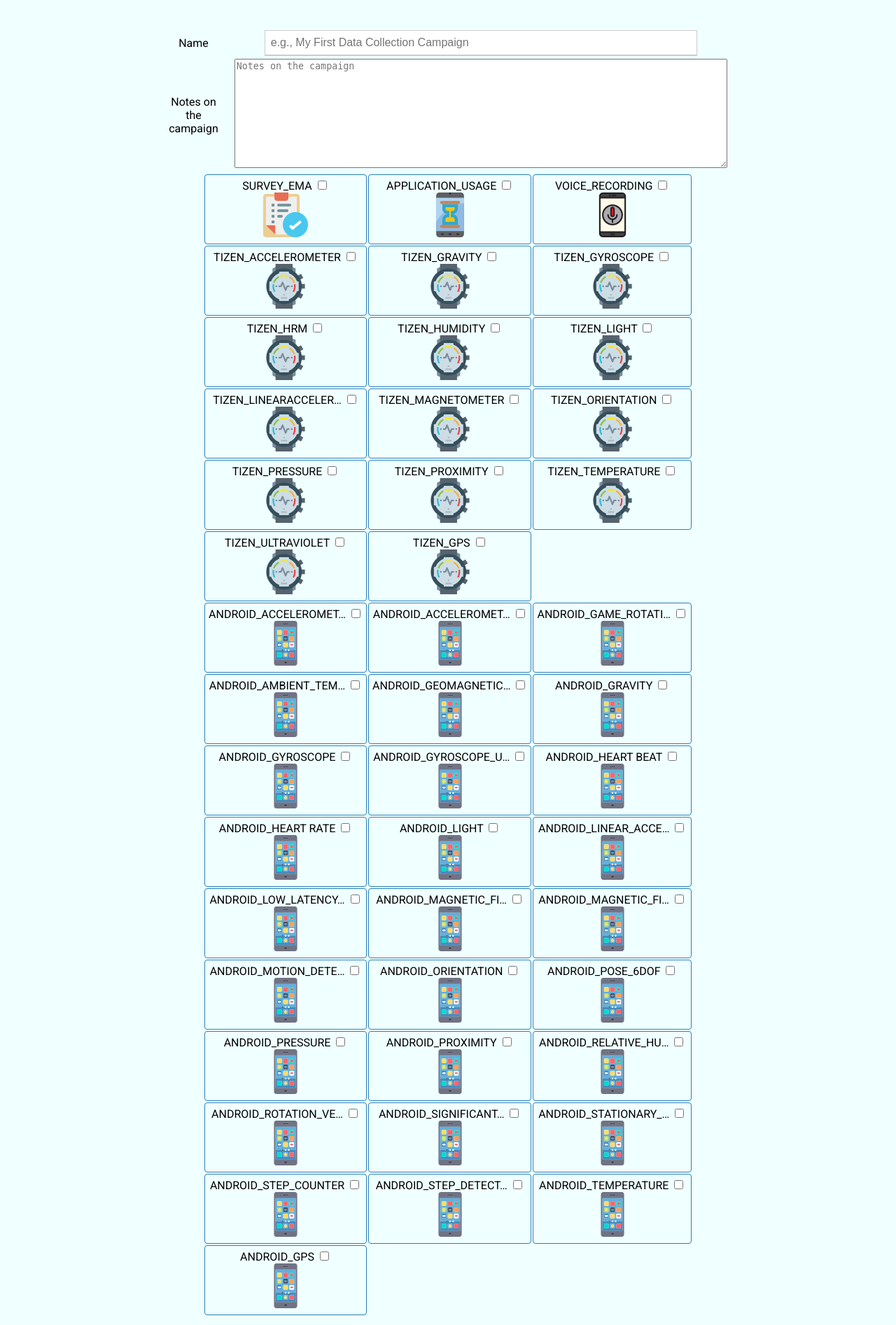
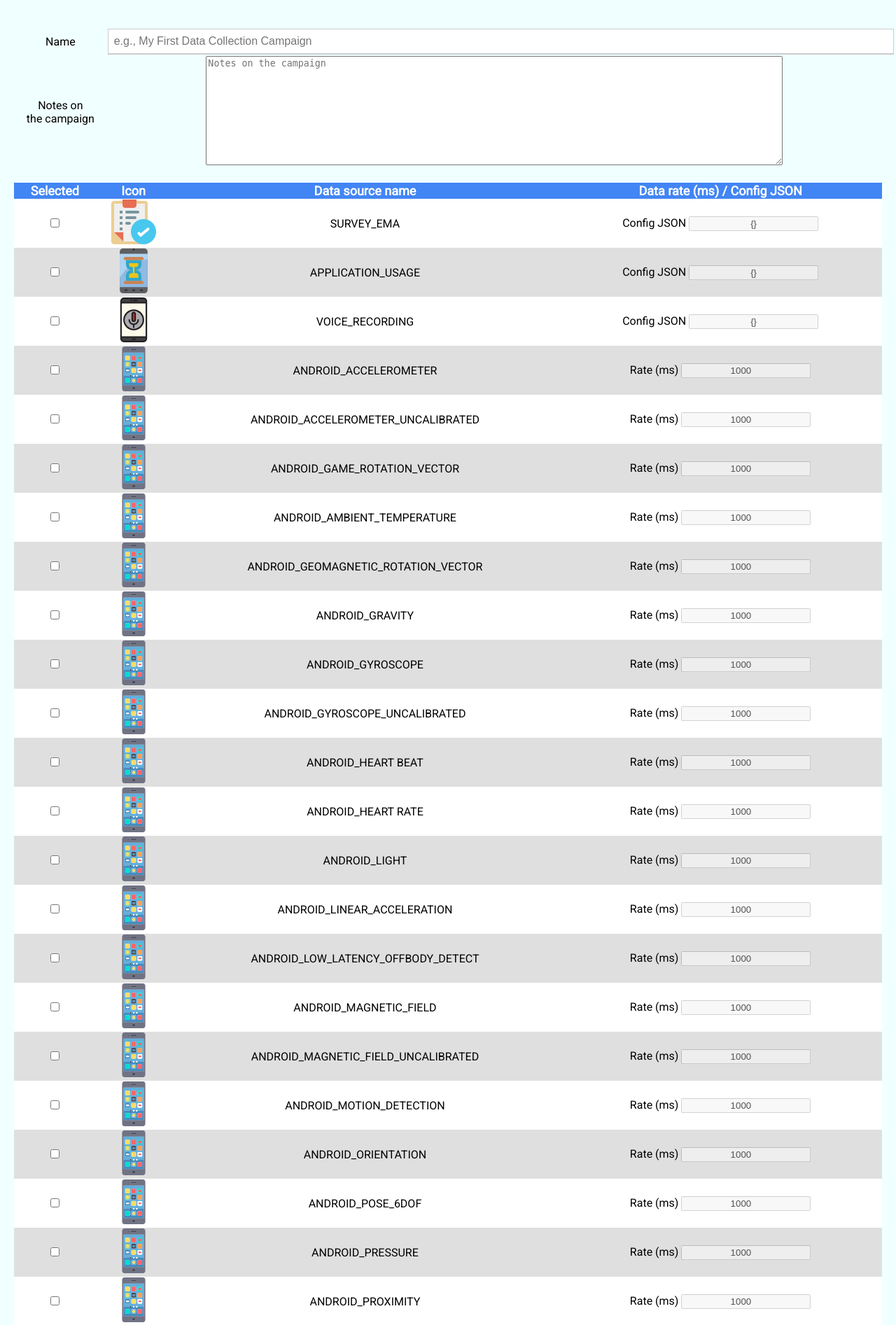
Before and after one commit to Qobiljon/ET_Dashboard, a Django app: page /new_campaign/ in a window 1280 px wide. Shown: the part 60-1953 px from the top of the page at 70% size. Run offline with Django 3.2, Linux system fonts and the light colour scheme; a user stored in the database is signed in; tables that the repository leaves empty hold one stand-in row (values such as "Sample post").

Commit message:
campaign creation and viewing done through gRPC

```diff
--- a/ET_Dashboard/settings.py
+++ b/ET_Dashboard/settings.py
@@ -27,6 +27,7 @@ DEBUG = True
 ALLOWED_HOSTS = [
     'localhost',
     '127.0.0.1',
+    'kevin-nsl-pc',
     '165.246.43.162',
     'etdb.myvnc.com'
 ]
--- a/ET_Dashboard/views.py
+++ b/ET_Dashboard/views.py
@@ -8,7 +8,9 @@ import grpc
 from et_grpcs import et_service_pb2
 from et_grpcs import et_service_pb2_grpc
 
-from ET_Dashboard.models import PresetDataSources, GrpcUserIds
+from ET_Dashboard.models import PresetDataSources, GrpcUserIds, Campaign
+
+import json
 
 GRPC_HOST = '165.246.43.162:50051'
 
@@ -24,12 +26,11 @@ def handle_index(request):
         channel.close()
         campaigns = []
         if grpc_res.doneSuccessfully:
-            grpc_res.name
-            grpc_res.note
-            grpc_res.configJson
+            for campaign_id, name, notes, creator_email, config_json, participant_count in zip(grpc_res.campaignId, grpc_res.name, grpc_res.notes, grpc_res.creatorEmail, grpc_res.configJson, grpc_res.participantCount):
+                campaigns += [Campaign(campaign_id=campaign_id, name=name, notes=notes, creator_email=creator_email, config_json=config_json, participant_count=participant_count)]
         return render(
             request=request,
-            template_name='dashboard_page.html',
+            template_name='campaigns_page.html',
             context={
                 'title': 'My Campaigns',
                 'campaigns': campaigns
@@ -99,18 +100,67 @@ def handle_campaign(request):
 
 @require_http_methods(['GET', 'POST'])
 def handle_create_campaign(request):
-    if request.method == 'POST':
-        return redirect(to='index')
+    grpc_user_id = GrpcUserIds.get_id(email=request.user.email)
+    if request.user.is_authenticated and grpc_user_id is not None:
+        if request.method == 'POST':
+            config_json = {}
+            counter = 0
+            for elem in PresetDataSources.all_preset_data_sources():
+                if elem['name'] in request.POST:
+                    data_source = {'name': elem['name']}
+                    if 'rate_%s' % elem['name'] in request.POST:
+                        data_source['rate'] = request.POST['rate_%s' % elem['name']]
+                    elif 'json_%s' % elem['name'] in request.POST:
+                        data_source['json'] = request.POST['json_%s' % elem['name']]
+                    else:
+                        return render(
+                            request=request,
+                            template_name='create_campaign_page.html',
+                            context={
+                                'error': True,
+                                'android': PresetDataSources.android_sensors,
+                                'tizen': PresetDataSources.tizen_sensors,
+                                'others': PresetDataSources.others
+                            }
+                        )
+                    config_json[counter] = data_source
+                    counter += 1
+            channel = grpc.insecure_channel(GRPC_HOST)
+            stub = et_service_pb2_grpc.ETServiceStub(channel)
+            grpc_req = et_service_pb2.RegisterCampaignRequestMessage(
+                userId=grpc_user_id,
+                email=request.user.email,
+                name=request.POST['name'],
+                notes=request.POST['notes'],
+                configJson=json.dumps(obj=config_json)
+            )
+            grpc_res: et_service_pb2.RegisterCampaignResponseMessage = stub.registerCampaign(grpc_req)
+            channel.close()
+            if grpc_res.doneSuccessfully:
+                return redirect(to='index')
+            else:
+                return render(
+                    request=request,
+                    template_name='create_campaign_page.html',
+                    context={
+                        'error': True,
+                        'android': PresetDataSources.android_sensors,
+                        'tizen': PresetDataSources.tizen_sensors,
+                        'others': PresetDataSources.others
+                    }
+                )
+        else:
+            return render(
+                request=request,
+                template_name='create_campaign_page.html',
+                context={
+                    'android': PresetDataSources.android_sensors,
+                    'tizen': PresetDataSources.tizen_sensors,
+                    'others': PresetDataSources.others
+                }
+            )
     else:
-        return render(
-            request=request,
-            template_name='create_campaign_page.html',
-            context={
-                'android': PresetDataSources.android_sensors,
-                'tizen': PresetDataSources.tizen_sensors,
-                'others': PresetDataSources.others
-            }
-        )
+        return redirect(to='login')
 
 
 def handle_google_verification(request):
--- a/templates/base.html
+++ b/templates/base.html
@@ -5,6 +5,8 @@
     <title>{{ title }}</title>
 
     <link href="https://fonts.googleapis.com/css?family=Roboto&display=swap" rel="stylesheet">
+    {% load static %}
+    <link rel="shortcut icon" href="{% static 'favicon.ico' %}">
     <style>
         body {
             font-family: 'Roboto', sans-serif;
--- a/templates/create_campaign_page.html
+++ b/templates/create_campaign_page.html
@@ -1,56 +1,98 @@
 {% extends 'base.html' %}
 {% block content %}
+    {% if error %}
+        <h2 id="errorMessage">Failed to create the campaign, please try again!</h2>
+    {% endif %}
+
     <form action="{% url 'create_campaign' %}" method="post">
         {% csrf_token %}
         <table id="inputTable">
             <tr>
                 <td><label for="name">Name</label>
-                <td><input id="name" type="text" name="name" placeholder="e.g., My First Data Collection Campaign"></td>
+                <td><input id="name" type="text" name="name" placeholder="e.g., My First Data Collection Campaign" required></td>
             </tr>
             <tr>
                 <td><label for="notes">Notes on<br>the campaign</label>
-                <td><textarea name="notes" id="notes" cols="85" rows="10" placeholder="Notes on the campaign"></textarea></td>
+                <td><textarea name="notes" id="notes" class="autoExpand" cols="100" rows="10" placeholder="Notes on the campaign"></textarea></td>
             </tr>
         </table>
 
         <table id="dataSourceTable">
+            <tr>
+                <th>Selected</th>
+                <th>Icon</th>
+                <th>Data source name</th>
+                <th>Data rate (ms) / Config JSON</th>
+            </tr>
             {% for elem in others %}
-                {% if forloop.counter0|divisibleby:4 %}<tr>{% endif %}
-                    <td>
-                        <label>
-                            {{ elem.name|truncatechars:20 }}
-                            <input type="checkbox" name=""><br>
-                            <img src="http://{{ request.get_host }}/static/{{ elem.icon }}" alt="">
-                        </label>
-                    </td>
-                {% if forloop.counter|divisibleby:3 %}</tr>{% endif %}
+                <tr data-source="{{ elem.name }}" class="data_source">
+                    <td><input type="checkbox" name="{{ elem.name }}"></td>
+                    <td><img src="http://{{ request.get_host }}/static/{{ elem.icon }}" alt=""></td>
+                    <td>{{ elem.name }}</td>
+                    {% if elem.type == 'rate' %}
+                        <td><label>Rate (ms) <input type="number" value="1000" name="rate_{{ elem.name }}" disabled></label></td>
+                    {% elif elem.type == 'json' %}
+                        <td><label>Config JSON <input type="text" value="{}" name="json_{{ elem.name }}" disabled></label></td>
+                    {% endif %}
+                </tr>
             {% endfor %}
-
+            {% for elem in android %}
+                <tr data-source="{{ elem.name }}" class="data_source">
+                    <td><input type="checkbox" name="{{ elem.name }}"></td>
+                    <td><img src="http://{{ request.get_host }}/static/{{ elem.icon }}" alt=""></td>
+                    <td>{{ elem.name }}</td>
+                    {% if elem.type == 'rate' %}
+                        <td><label>Rate (ms) <input type="number" value="1000" name="rate_{{ elem.name }}" disabled></label></td>
+                    {% elif elem.type == 'json' %}
+                        <td><label>Config JSON <input type="text" value="{}" name="json_{{ elem.name }}" disabled></label></td>
+                    {% endif %}
+                </tr>
+            {% endfor %}
             {% for elem in tizen %}
-                {% if forloop.counter0|divisibleby:3 %}<tr>{% endif %}
-                    <td>
-                        <label>
-                            {{ elem.name|truncatechars:20 }}
-                            <input type="checkbox" name=""><br>
-                            <img src="http://{{ request.get_host }}/static/{{ elem.icon }}" alt="">
-                        </label>
-                    </td>
-                {% if forloop.counter|divisibleby:3 %}</tr>{% endif %}
-            {% endfor %}
-
-            {% for elem in android %}
-                {% if forloop.counter0|divisibleby:3 %}<tr>{% endif %}
-                    <td>
-                        <label>
-                            {{ elem.name|truncatechars:20 }}
-                            <input type="checkbox" name=""><br>
-                            <img src="http://{{ request.get_host }}/static/{{ elem.icon }}" alt="">
-                        </label>
-                    </td>
-                {% if forloop.counter|divisibleby:3 %}</tr>{% endif %}
+                <tr data-source="{{ elem.name }}" class="data_source">
+                    <td><input type="checkbox" name="{{ elem.name }}"></td>
+                    <td><img src="http://{{ request.get_host }}/static/{{ elem.icon }}" alt=""></td>
+                    <td>{{ elem.name }}</td>
+                    {% if elem.type == 'rate' %}
+                        <td><label>Rate (ms) <input type="number" value="1000" name="rate_{{ elem.name }}" disabled></label></td>
+                    {% elif elem.type == 'json' %}
+                        <td><label>Config JSON <input type="text" value="{}" name="json_{{ elem.name }}" disabled></label></td>
+                    {% endif %}
+                </tr>
             {% endfor %}
         </table>
+
+        <div>
+            <a href="{% url 'index' %}" id="cancel_campaign_creation_button">Cancel</a>
+            <input type="submit" value="Create" id="create_campaign_button">
+        </div>
     </form>
+
+    <script>
+        {# for handling data source row clicks #}
+        document.addEventListener("DOMContentLoaded", () => {
+            const rows = document.querySelectorAll("tr[data-source]");
+            rows.forEach(row => {
+                row.style.cursor = "pointer";
+                let checkBox = row.firstElementChild.firstElementChild;
+                let input = row.lastElementChild.firstElementChild.firstElementChild;
+                input.style.textAlign = "center";
+                row.addEventListener("click", () => {
+                    checkBox.checked = !checkBox.checked;
+                    row.className = checkBox.checked ? "selected_data_source" : "data_source";
+                    if (checkBox.checked) {
+                        input.removeAttribute("disabled");
+                        input.setAttribute("required", "");
+                        input.focus();
+                        input.select();
+                    } else {
+                        input.setAttribute("disabled", "");
+                        input.removeAttribute("required");
+                    }
+                });
+            });
+        });
+    </script>
 
     <style>
         footer {
@@ -61,30 +103,96 @@
             text-align: center;
         }
 
+        #errorMessage {
+            color: orangered;
+        }
+
         table {
-            width: 700px;
+            width: 100%;
             margin-left: auto;
             margin-right: auto;
+            border-collapse: collapse;
+            border-spacing: 0;
+            margin-bottom: 20px;
         }
 
-        table#inputTable tr td:nth-child(odd) {
-            padding-right: 20px;
-        }
-
-        #name {
+        #inputTable tr td input {
             background: white;
             border: #ccc 1px solid;
             border-bottom: #ccc 2px solid;
             padding: 8px;
-            width: 600px;
             color: black;
             font-size: 1em;
+            width: 100%;
         }
 
-        table#dataSourceTable tr td {
-            padding: 5px;
-            border: #2980b9 1px solid;
-            border-radius: 4px;
+        /* Cells in even rows (2,4,6...) are one color */
+        #dataSourceTable tr:first-child {
+            background: #4285F4; /* #F1F1F1; /* Darken header a bit */
+            color: white;
+            font-weight: bold;
+            padding: 10px 0;
+            font-size: large;
+        }
+
+        #dataSourceTable tr.data_source:nth-child(even) td {
+            background: white;
+        }
+
+        #dataSourceTable tr.data_source:nth-child(even) td {
+            background: white;
+        }
+
+        /* Cells in odd rows (1,3,5...) are another (excludes header cells)  */
+        #dataSourceTable tr.data_source:nth-child(odd) td {
+            background: #DFDFDF;
+        }
+
+        #dataSourceTable tr.data_source:not(:first-child):hover td {
+            background: #666;
+            color: white;
+        }
+
+        #dataSourceTable tr.selected_data_source td {
+            background: lightgreen;
+        }
+
+        #create_campaign_button {
+            background: #2ecc71;
+            padding: 20px;
+            color: white;
+            border: none;
+            border-radius: 5px;
+            margin-bottom: 20px;
+            float: right;
+            font-size: larger;
+            cursor: pointer;
+            transition: all 0.3s;
+            text-decoration: none;
+        }
+
+        #create_campaign_button:hover {
+            background: #666;
+            color: #FFF;
+        }
+
+        #cancel_campaign_creation_button {
+            background: orangered;
+            padding: 20px;
+            color: white;
+            border: none;
+            border-radius: 5px;
+            margin-bottom: 20px;
+            float: left;
+            font-size: larger;
+            cursor: pointer;
+            transition: all 0.3s;
+            text-decoration: none;
+        }
+
+        #cancel_campaign_creation_button:hover {
+            background: #666;
+            color: #FFF;
         }
     </style>
 {% endblock %}
```
Also changed, not shown: ET_Dashboard/models.py (+59 -45 lines), et_grpcs/et_service_pb2.py (+81 -60 lines), templates/campaigns_page.html (renamed from templates/dashboard_page.html, +8 -10 lines), static/favicon.ico (added), 1 other file.
